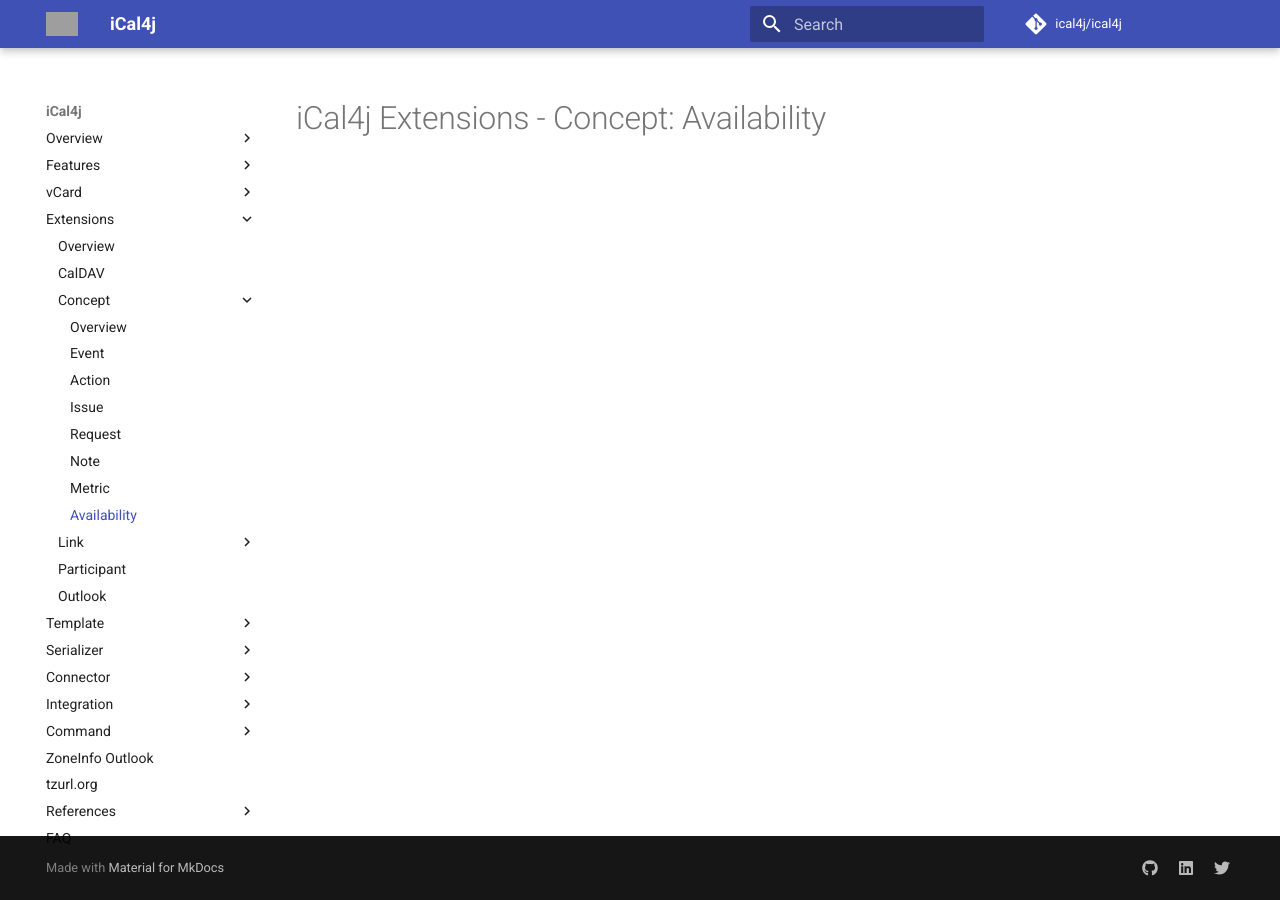
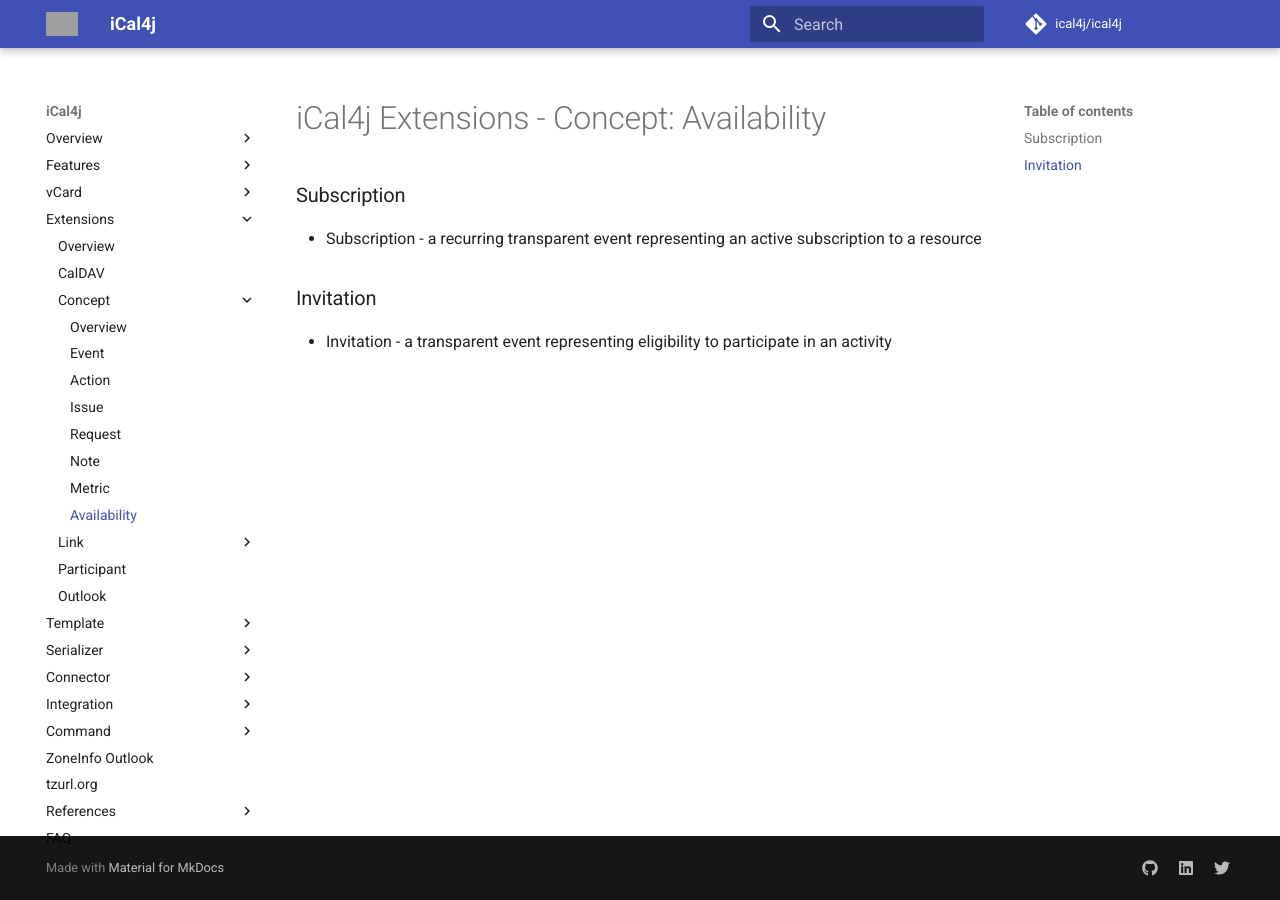
Before and after one commit to ical4j/ical4j-user-guide, an MkDocs documentation site: the page built from docs/extensions/concept/availability.md, in a window 1280 px wide. Built offline with MkDocs 1.6.1 and Material for MkDocs 9.7.7, drawn with Linux system fonts in a browser that asks for light colours; comment, search, counter and statistics services are not loaded; grey boxes are pictures that could not be loaded.

Commit message:
Refactored concept

```diff
--- a/docs/extensions/concept/availability.md
+++ b/docs/extensions/concept/availability.md
@@ -1 +1,10 @@
 # iCal4j Extensions - Concept: Availability
+
+
+### Subscription
+
+* Subscription - a recurring transparent event representing an active subscription to a resource
+
+### Invitation
+
+* Invitation - a transparent event representing eligibility to participate in an activity
```
Also changed, not shown: docs/extensions/concept/event.md (+0 -8 lines), docs/extensions/concept/index.md (+1 -0 lines), docs/extensions/concept/observance.md (added, +1 -0 lines).
